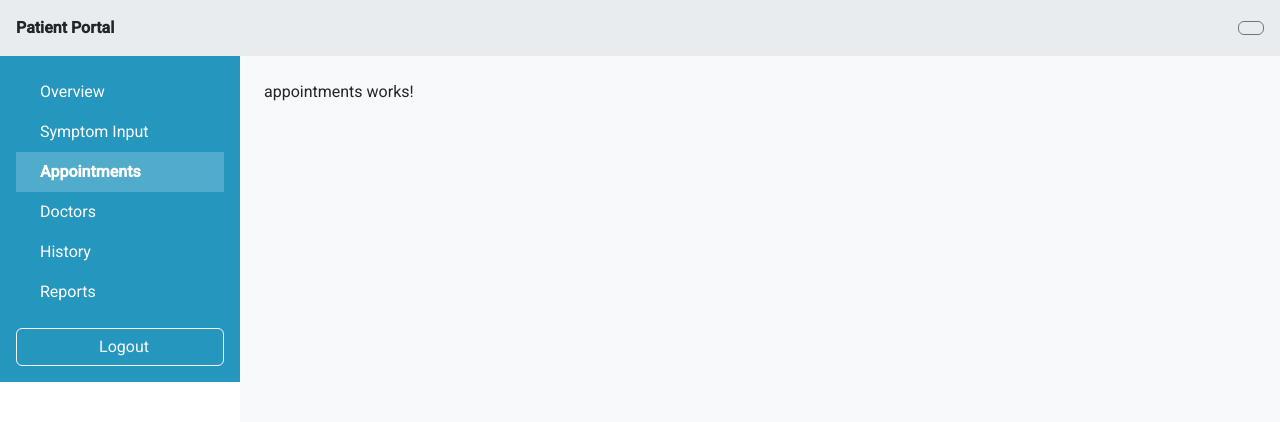
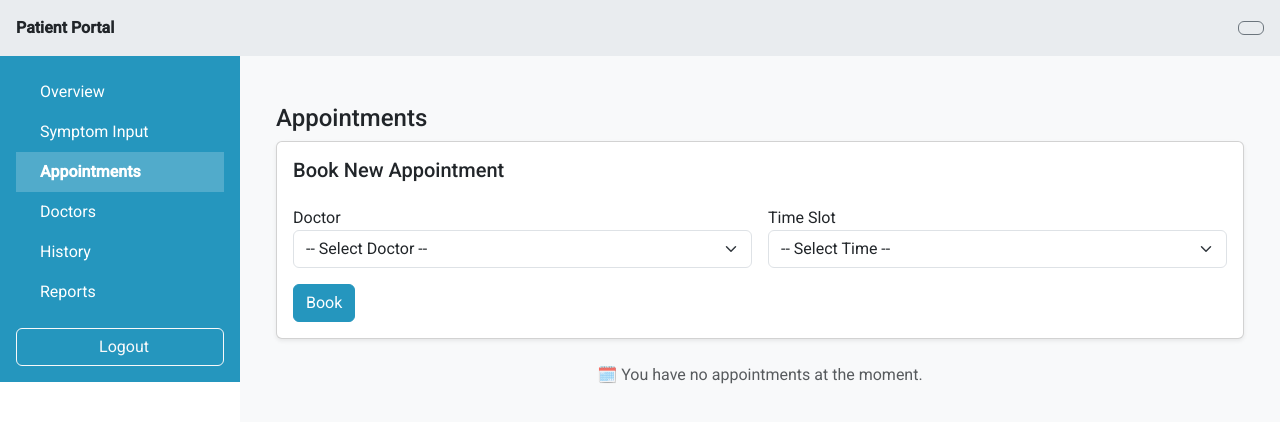
Before and after one commit to VKwamboka/patient_service_frontend, an Angular app in the folder disease-prediction-app/: page /dashboard/appointments in a window 1280 px wide. Shown: the top 422 px of the page. Built offline with nearby package versions, Linux system fonts and the light colour scheme.

Commit message:
added appointment component

```diff
--- a/disease-prediction-app/src/app/patient/appointments/appointments.component.html
+++ b/disease-prediction-app/src/app/patient/appointments/appointments.component.html
@@ -1 +1,54 @@
-<p>appointments works!</p>
+<div class="container mt-4">
+    <h4>Appointments</h4>
+
+    <!-- Booking Form -->
+    <div class="card mb-4 shadow-sm">
+      <div class="card-body">
+        <h5>Book New Appointment</h5>
+        <div class="row g-3 mt-2">
+          <div class="col-md-6">
+            <label>Doctor</label>
+            <select class="form-select" [(ngModel)]="selectedDoctor">
+              <option value="">-- Select Doctor --</option>
+              <option *ngFor="let doc of doctors" [value]="doc">{{ doc }}</option>
+            </select>
+          </div>
+          <div class="col-md-6">
+            <label>Time Slot</label>
+            <select class="form-select" [(ngModel)]="selectedTime">
+              <option value="">-- Select Time --</option>
+              <option *ngFor="let time of availableTimes" [value]="time">{{ time }}</option>
+            </select>
+          </div>
+        </div>
+        <button class="btn btn-primary mt-3" (click)="bookAppointment()">Book</button>
+
+        <div *ngIf="successMessage" class="alert alert-success mt-3">
+          {{ successMessage }}
+        </div>
+      </div>
+    </div>
+
+    <!-- Appointments List -->
+    <div *ngIf="appointments.length > 0; else noAppointments">
+      <h5>My Appointments</h5>
+      <div *ngFor="let appt of appointments; let i = index" class="card mb-3 shadow-sm">
+        <div class="card-body">
+          <h6>{{ appt.doctor }}</h6>
+          <p>🕒 {{ appt.time }}</p>
+          <p>Status: <strong>{{ appt.status }}</strong></p>
+
+          <button *ngIf="appt.status === 'Active'" class="btn btn-outline-danger btn-sm" (click)="cancelAppointment(i)">
+            Cancel
+          </button>
+        </div>
+      </div>
+    </div>
+
+    <!-- No Appointments Message -->
+    <ng-template #noAppointments>
+      <div class="text-muted text-center mt-4">
+        <p>🗓️ You have no appointments at the moment.</p>
+      </div>
+    </ng-template>
+  </div>
--- a/disease-prediction-app/src/app/patient/appointments/appointments.component.ts
+++ b/disease-prediction-app/src/app/patient/appointments/appointments.component.ts
@@ -1,11 +1,63 @@
-import { Component } from '@angular/core';
+import { CommonModule } from '@angular/common';
+import { Component, OnInit } from '@angular/core';
+import { FormsModule } from '@angular/forms';
+import { ActivatedRoute } from '@angular/router';
+
+
+interface Appointment {
+  doctor: string;
+  time: string;
+  status: 'Active' | 'Past' | 'Cancelled';
+}
 
 @Component({
   selector: 'app-appointments',
-  imports: [],
+  imports: [CommonModule, FormsModule],
   templateUrl: './appointments.component.html',
   styleUrl: './appointments.component.css'
 })
-export class AppointmentsComponent {
+export class AppointmentsComponent implements OnInit {
+  selectedDoctor = '';
+  selectedTime = '';
+  successMessage = '';
+
+  constructor(private route: ActivatedRoute) {}
+
+  ngOnInit(): void {
+    this.route.queryParams.subscribe(params => {
+      if (params['doctor']) {
+        this.selectedDoctor = params['doctor'];
+      }
+    });
+  }
+
+  doctors = ['Dr. Jane Doe', 'Dr. John Smith', 'Dr. Alice Brown'];
+  availableTimes = ['09:00 AM', '11:00 AM', '02:00 PM', '04:30 PM'];
+
+  appointments: Appointment[] = [];
+
+  bookAppointment() {
+    if (this.selectedDoctor && this.selectedTime) {
+      this.appointments.push({
+        doctor: this.selectedDoctor,
+        time: this.selectedTime,
+        status: 'Active',
+      });
+
+      this.successMessage = 'Appointment booked successfully!';
+      this.selectedDoctor = '';
+      this.selectedTime = '';
+
+      // Optional: clear success after delay
+      setTimeout(() => (this.successMessage = ''), 3000);
+    } else {
+      alert('Please select both doctor and time.');
+    }
+  }
+
+  cancelAppointment(index: number) {
+    this.appointments[index].status = 'Cancelled';
+  }
+
 
 }
--- a/disease-prediction-app/src/app/patient/doctors/doctors.component.ts
+++ b/disease-prediction-app/src/app/patient/doctors/doctors.component.ts
@@ -1,8 +1,11 @@
 import { CommonModule } from '@angular/common';
 import { Component } from '@angular/core';
 import { FormsModule } from '@angular/forms';
+import { Router } from '@angular/router';
+
 
 interface Doctor {
+  id: number;
   name: string;
   specialty: string;
   email: string;
@@ -16,20 +19,30 @@ interface Doctor {
   styleUrl: './doctors.component.css'
 })
 export class DoctorsComponent {
+  constructor(private router: Router) {}
+
+
+  selectedDoctorId: number | null = null;
+  selectedTime: string = '';
+  successMessage = '';
+
   doctors: Doctor[] = [
     {
+      id: 1,
       name: 'Dr. Jane Doe',
       specialty: 'Cardiologist',
       email: 'jane@example.com',
       phone: '+1234567890',
     },
     {
+      id: 2,
       name: 'Dr. John Smith',
       specialty: 'Dermatologist',
       email: 'john@example.com',
       phone: '+1987654321',
     },
     {
+      id: 3,
       name: 'Dr. Alice Brown',
       specialty: 'Neurologist',
       email: 'alice@example.com',
@@ -37,10 +50,24 @@ export class DoctorsComponent {
     },
   ];
 
+  availableTimes: string[] = [
+    '09:00 AM', '10:30 AM', '12:00 PM', '02:00 PM', '03:30 PM'
+  ];
+
   bookAppointment(doctor: Doctor) {
-    alert(`Booking appointment with ${doctor.name} (${doctor.specialty})`);
-    // Future: route to booking form with doctor info
+    this.router.navigate(['/dashboard/appointments'], {
+      queryParams: { doctor: doctor.name },
+    });
   }
+
+  // bookAppointment() {
+  //   if (this.selectedDoctorId && this.selectedTime) {
+  //     this.successMessage = 'Appointment booked successfully!';
+  //   } else {
+  //     this.successMessage = '';
+  //     alert('Please select a doctor and a time slot.');
+  //   }
+  // }
 
   searchTerm = '';
 
```
